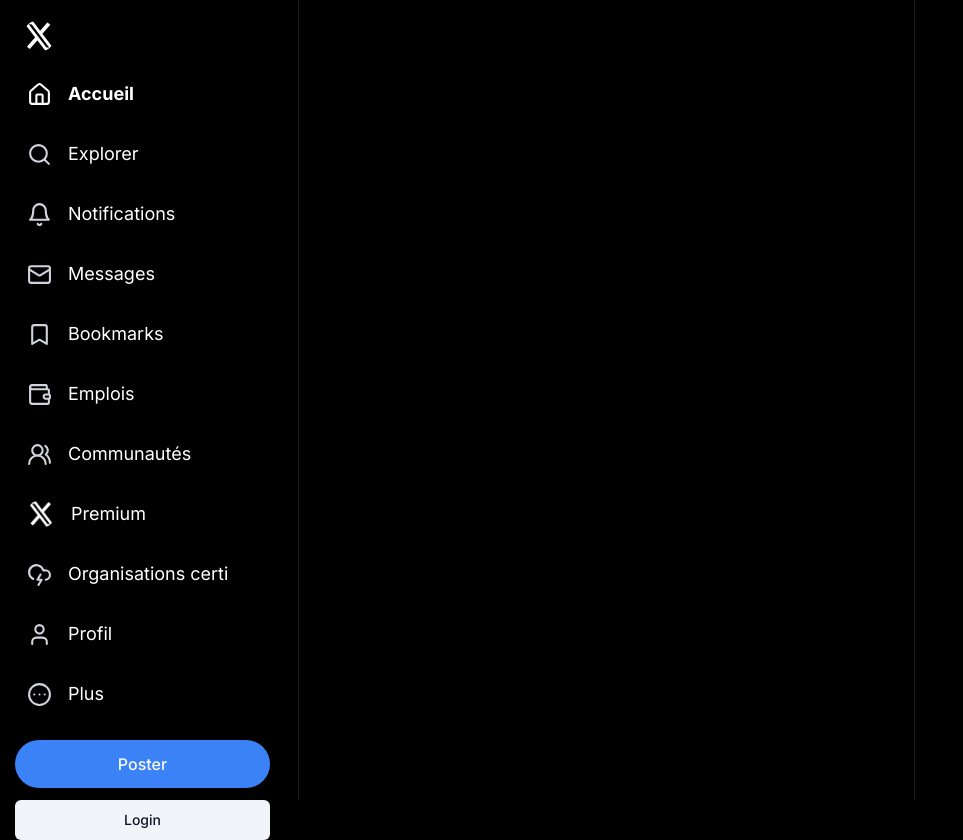
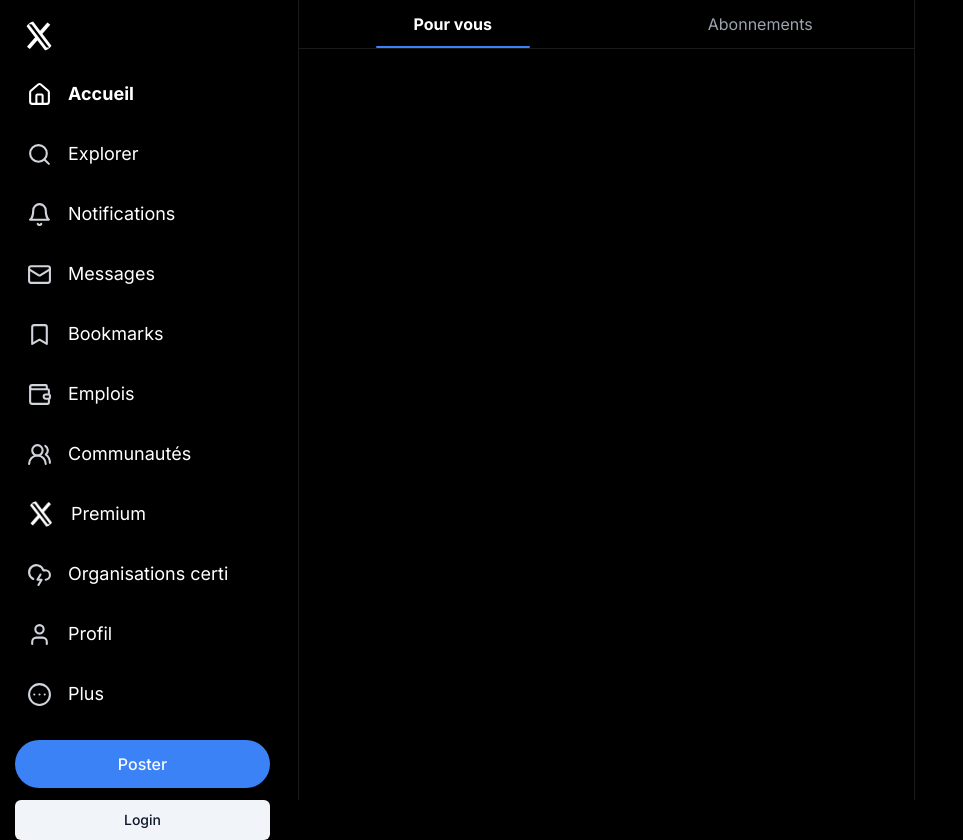
Before and after one commit to KevinPgn/Twitter-Clone, a Next.js app: page / in a window 1280 px wide. Shown: the whole page, without its empty margins (0-963 px from the left). Built offline with nearby package versions, Linux system fonts and the light colour scheme; no server answers.

Commit message:
catégories

```diff
--- a/src/components/homePage/Categories.tsx
+++ b/src/components/homePage/Categories.tsx
@@ -1,5 +1,12 @@
+// TODO: Add shadcn tab for this components
+
 export const Categories = () => {
-  return <>
-
-  </>
+  return <div className="w-full border-b border-white/10">
+    <div className="flex items-center justify-between text-center h-full">
+      <span className="text-md relative
+      after:content-[''] after:absolute after:bottom-0 after:left-[25%] after:w-[50%] after:h-[2px] after:bg-blue-500 after:rounded-full
+      font-bold hover:after:w-full duration-300 w-[50%] py-3 cursor-pointer">Pour vous</span>
+      <span className="text-md text-gray-400 hover:bg-white/10 w-[50%] duration-75 py-3 cursor-pointer">Abonnements</span>
+    </div>
+  </div>
 }
```
